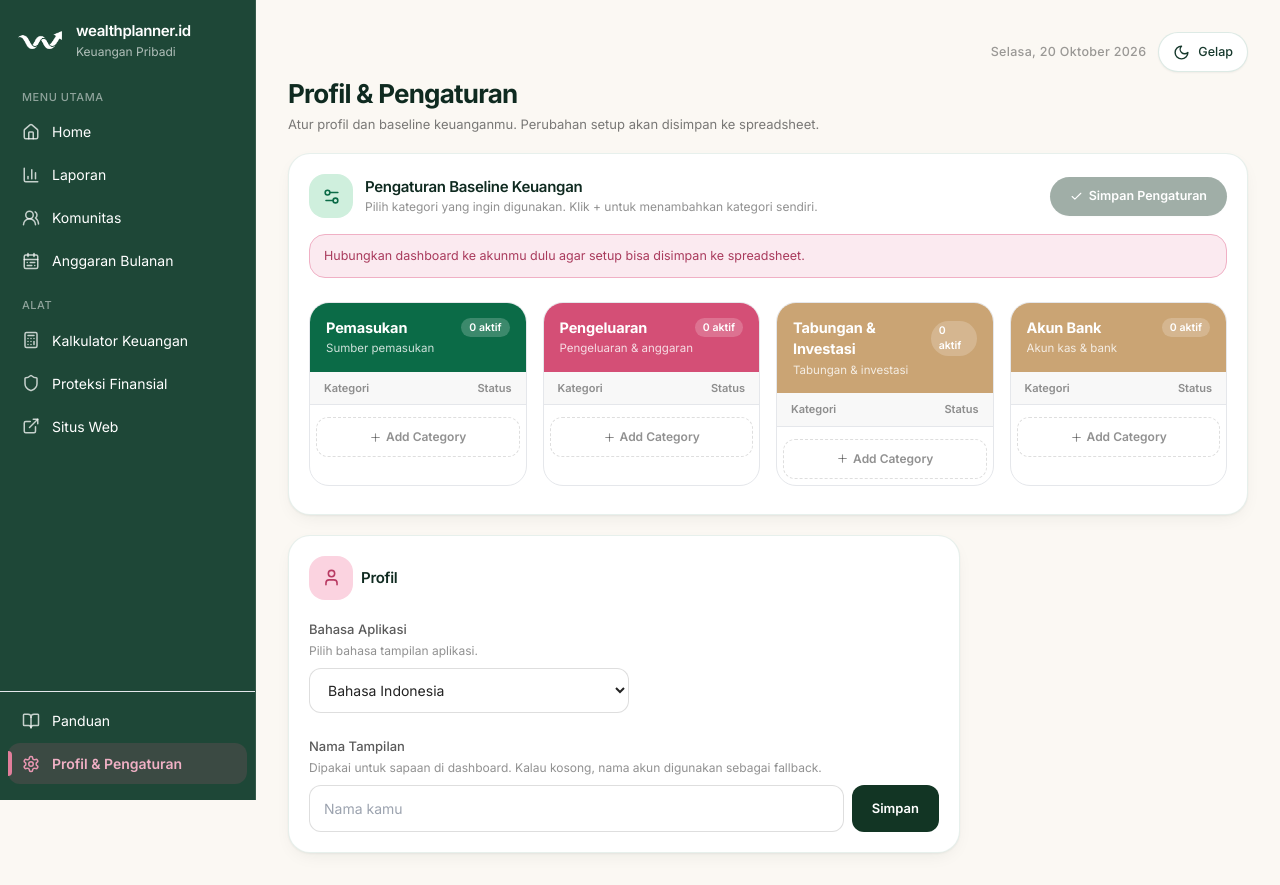
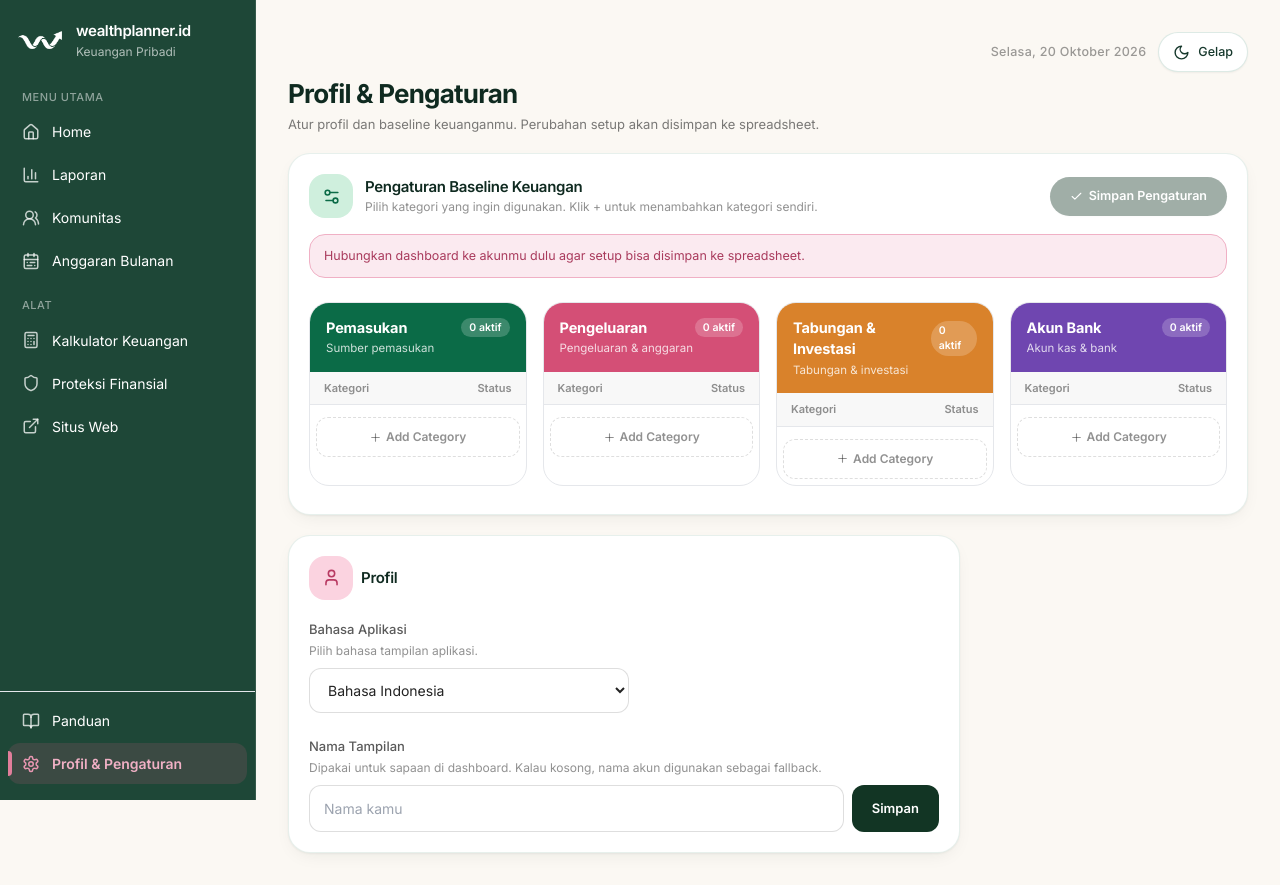
Before and after one commit to jasminework2023/personal-wealthplanner, a React (Vite) app: page /dashboard/settings in a window 1280 px wide. Built offline with nearby package versions, Linux system fonts and the light colour scheme; the HTML template or start-up script is replaced by a standard one.

Commit message:
Finish Settings category colors to match redesign ZIP

```diff
--- a/src/pages/Settings.tsx
+++ b/src/pages/Settings.tsx
@@ -15,8 +15,8 @@ const EMPTY_SETUP: SetupState = { income: [], expense: [], saving: [], bank: []
 const SECTION_META: { key: SectionKey; title: string; subtitle: string; tone: string }[] = [
   { key: "income", title: "Income", subtitle: "Sumber pemasukan", tone: "bg-[#0B6B47]" },
   { key: "expense", title: "Expense", subtitle: "Pengeluaran & budget", tone: "bg-[#D44F76]" },
-  { key: "saving", title: "Saving & Investment", subtitle: "Tabungan & investasi", tone: "bg-[#caa474]" },
-  { key: "bank", title: "Bank Account", subtitle: "Akun kas & bank", tone: "bg-[#caa474]" },
+  { key: "saving", title: "Saving & Investment", subtitle: "Tabungan & investasi", tone: "bg-[#D9822B]" },
+  { key: "bank", title: "Bank Account", subtitle: "Akun kas & bank", tone: "bg-[#6F46B0]" },
 ];
 
 function cloneSetup(value: SetupState): SetupState {
```
